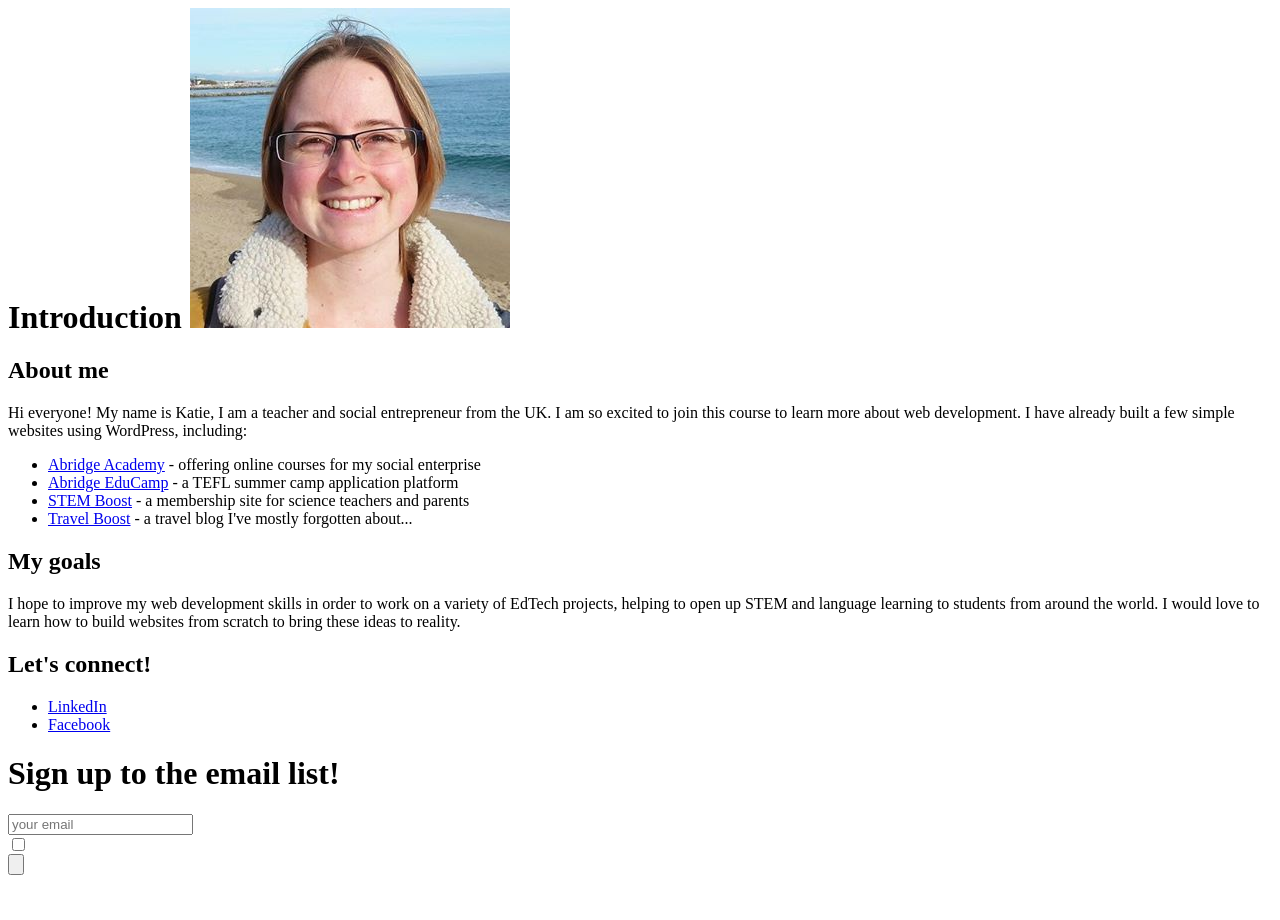
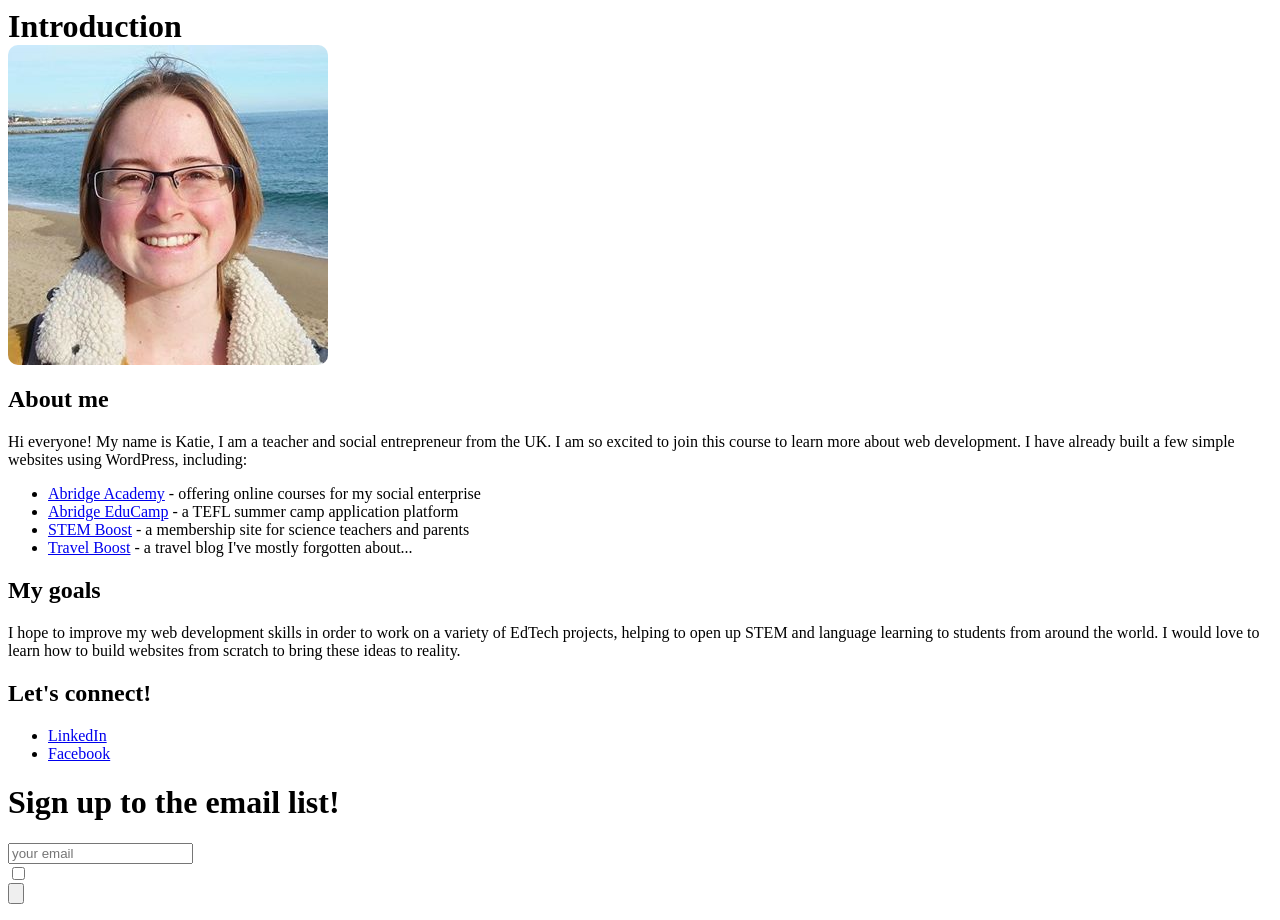
Before and after one commit to KatieStriveSchool/W1-D5, a plain HTML site: page index.html in a window 1280 px wide. Before the commit the page ends 891 px from the top, so only its background shows below. Drawn offline with Linux system fonts and the light colour scheme.

Commit message:
Second commit of w1-d1

```diff
--- a/index.html
+++ b/index.html
@@ -1,5 +1,12 @@
 <html>
-
+<style>
+    img {
+        border-radius: 10px;
+    }
+    #intro {
+        align-items: center;
+    }
+</style>
 <head>
     <title> Katie </title>
 </head>
@@ -7,7 +14,8 @@
 <body>
     <div id="intro">
         <h1> Introduction </h>
-        <img src="Katie Prescott profile pic.jpg" alt="photo">
+        <br>
+            <img src="Katie Prescott profile pic.jpg" alt="photo">
         <h2> About me </h2>
             <p>Hi everyone! My name is Katie, I am a teacher and social entrepreneur from the UK. I am so excited to join this course to learn more about web development. I have already built a few simple websites using WordPress, including:
                 <ul>
```
